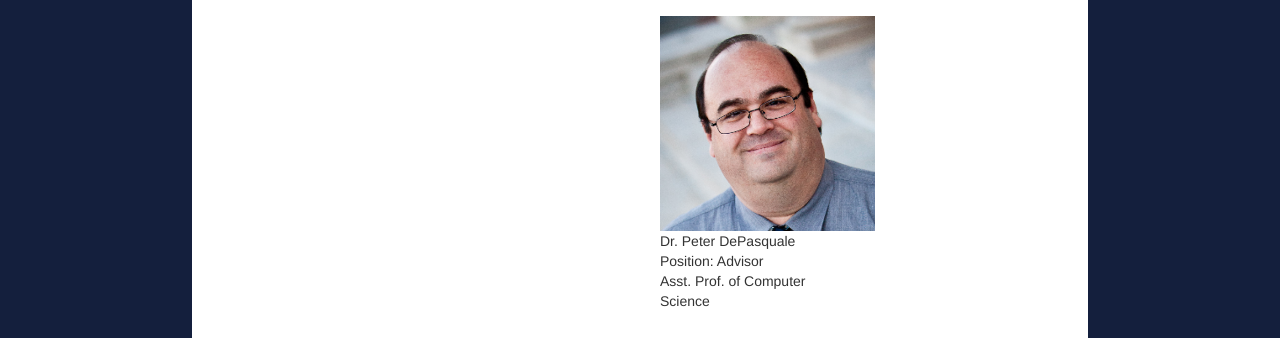
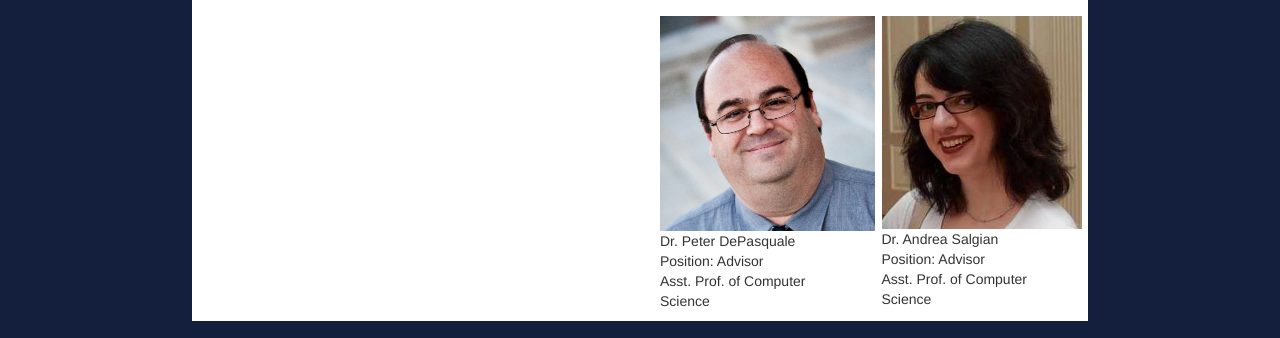
Before and after one commit to tale1/tcnj-acm-site, a plain HTML site: page about.html in a window 1280 px wide. Shown: the part 399-737 px from the top of the page. Drawn offline with nearby package versions, Linux system fonts and the light colour scheme.

Commit message:
added div to contain faculty pictures in about.html

```diff
--- a/about.html
+++ b/about.html
@@ -76,6 +76,7 @@
                             Major: Computer Science</p></p>
                         </div>
                         <!-- Faculty Advisor pictures -->
+                        <div class="faculty" style="margin:0 auto">
                             <div class="col-md-3" style="margin-top:20px;">
                                 <img id="deps" src="imgs/deps.png" alt="Peter DePasquale" style="width:215px;">
                                 <p>Dr. Peter DePasquale</br>
@@ -83,7 +84,7 @@
                                 Asst. Prof. of Computer Science</br></p>
                             </div>
 
-                        <div class="col-md-6" style="margin-top:20px;">
+                            <div class="col-md-3" style="margin-top:20px;">
                                 <img id="salgian" src="imgs/salgian.png" alt="Andrea Salgian" style="width:200px;">
                                 <p>Dr. Andrea Salgian</br>
                                 Position: Advisor</br>
@@ -92,6 +93,7 @@
                         </div>
                     </div>
                 </div>
+		</div>
 
 	</body>
 </html>
```
Lines whose indentation alone changed are shown as unchanged.
